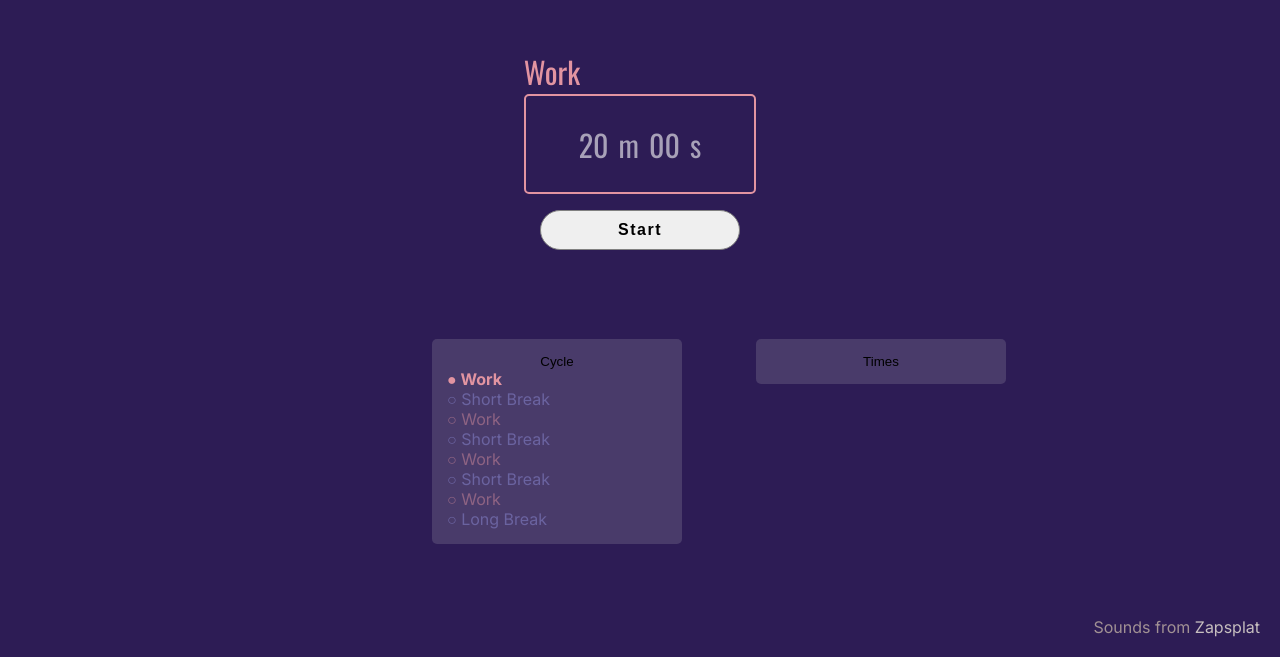
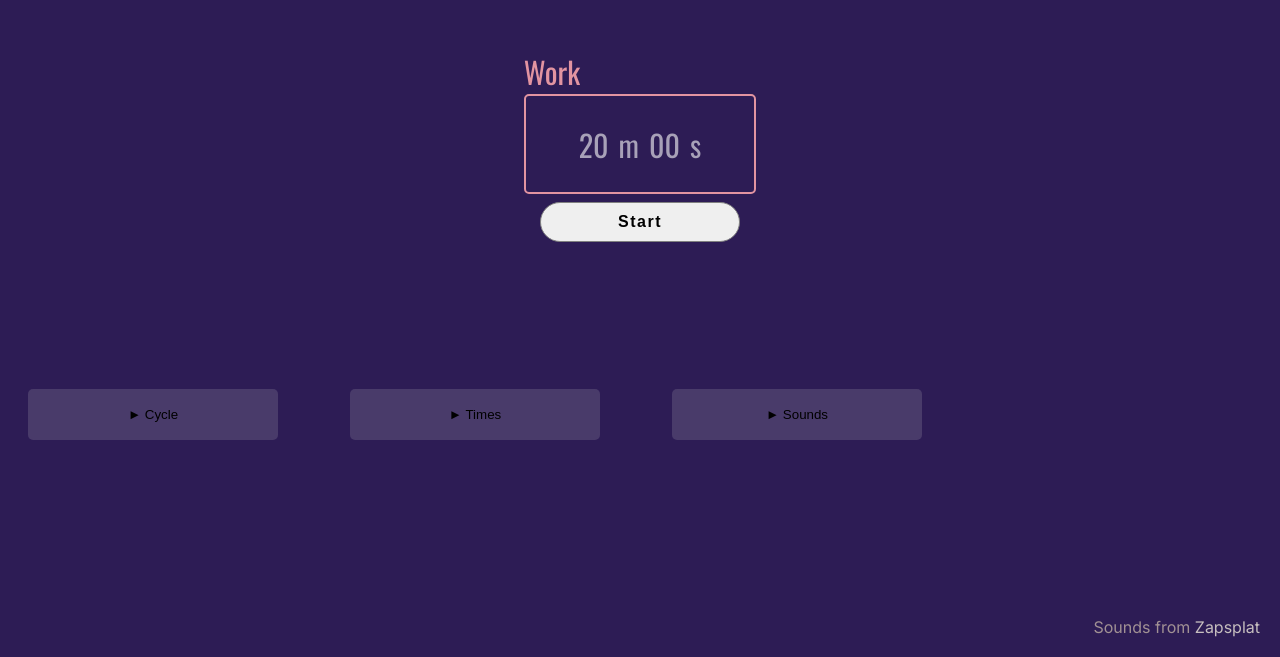
Before and after one commit to laura-mccormick/calmodoro, a Next.js app: page / in a window 1280 px wide. Shown: the part 143-800 px from the top of the page. Built offline with nearby package versions, Linux system fonts and the light colour scheme.

Commit message:
Preliminary sound options

```diff
--- a/src/app/page.module.css
+++ b/src/app/page.module.css
@@ -18,7 +18,24 @@
 .pauseButton {
   display: flex;
   justify-content: center;
-  padding-bottom: 10% !important;
+  padding-bottom: 20% !important;
+}
+
+.settingBox {
+  padding: 10px !important;
+  display: grid;
+  justify-items: center;
+}
+
+.settings {
+  background: rgb(236 235 227 / 15%);
+  border-radius: 5px;
+  width: 250px;
+  max-height: 250px;
+  height: fit-content;
+  padding: 15px;
+  margin-top: 10px;
+  display: grid;
 }
 
 .attributions {
@@ -28,16 +45,7 @@
   bottom: 20px;
   right: 20px;
 }
+
 .attributions > a {
   color: #c6bebf;
 }
-
-.settings {
-  background: rgb(236 235 227 / 15%);
-  border-radius: 5px;
-  width: 250px;
-  max-height: 250px;
-  padding: 15px;
-  margin-top: 10px;
-  display: grid;
-}
--- a/src/app/page.tsx
+++ b/src/app/page.tsx
@@ -10,6 +10,7 @@ import PauseButton from "@/input/PauseButton";
 import CycleSettings from "@/input/CycleSettings/CycleSettings";
 
 import ambienceOceanSound from "../sounds/ambienceOcean.mp3";
+import SoundSettings from "@/input/SoundSettings/SoundSettings";
 
 export default function Home() {
   const pomodoroCycle = [
@@ -77,7 +78,7 @@ export default function Home() {
 
   return (
     <main className={styles.main}>
-      <Grid container spacing={2}>
+      <Grid container spacing={1}>
         {/* Timer row */}
         <Grid item xs={12}>
           <div className={styles.timer}>
@@ -100,15 +101,14 @@ export default function Home() {
         <Grid item xs={3} />
 
         {/* Settings row */}
-        <Grid item xs={1} md={4} />
-        <Grid item xs={11} md={2}>
+
+        <Grid item xs={12} md={3} className={styles.settingBox}>
           <CycleSettings
             pomodoroCycle={pomodoroCycle}
             cycleIndex={cycleIndex}
           />
         </Grid>
-        <Grid item xs={1} md={0} />
-        <Grid item xs={11} md={2}>
+        <Grid item xs={12} md={3} className={styles.settingBox}>
           <TimeSettings
             workTimeMinutes={workTimeMinutes}
             setWorkTimeMinutes={setWorkTimeMinutes}
@@ -118,7 +118,10 @@ export default function Home() {
             setLongBreakTimeMinutes={setLongBreakTimeMinutes}
           />
         </Grid>
-        <Grid item md={4} />
+        <Grid item xs={12} md={3} className={styles.settingBox}>
+          <SoundSettings />
+        </Grid>
+        <Grid item xs={12} md={3} className={styles.settingBox} />
 
         {/* Attributions row */}
         <Grid item xs={3} />
--- a/src/input/AllowChangeButton.scss
+++ b/src/input/AllowChangeButton.scss
@@ -2,4 +2,5 @@
   background-color: unset;
   border: unset;
   cursor: pointer;
+  margin: 3px;
 }
--- a/src/input/AllowChangeButton.tsx
+++ b/src/input/AllowChangeButton.tsx
@@ -17,7 +17,7 @@ export default function AllowChangeButton({
       <input
         type="button"
         className="allowChangeButton"
-        value={label}
+        value={`${allowChange ? "▼" : "►"} ${label}`}
         onClick={() => setAllowChange(!allowChange)}
       />
     </>
--- a/src/input/CycleSettings/CycleSettings.tsx
+++ b/src/input/CycleSettings/CycleSettings.tsx
@@ -13,7 +13,7 @@ export default function CycleSettings({
   pomodoroCycle,
   cycleIndex,
 }: CycleSettingsProps) {
-  const [allowChangeCycle, setAllowChangeCycle] = useState(true);
+  const [allowChangeCycle, setAllowChangeCycle] = useState(false);
 
   return (
     <div className={styles.settings}>
--- /dev/null
+++ b/src/input/SoundSettings/SoundSettings.tsx
@@ -0,0 +1,28 @@
+import React, { useState } from "react";
+import { Mode } from "../../timer/timerUtils";
+import AllowChangeCheckbox from "../AllowChangeButton";
+import styles from "../../app/page.module.css";
+
+type SoundSettingsProps = {};
+
+export default function SoundSettings({}: SoundSettingsProps) {
+  const [allowChangeCycle, setAllowChangeCycle] = useState(false);
+
+  return (
+    <div className={styles.settings}>
+      <AllowChangeCheckbox
+        allowChange={allowChangeCycle}
+        setAllowChange={setAllowChangeCycle}
+        label={"Sounds"}
+      />
+      {allowChangeCycle && (
+        <div>
+          <label htmlFor="workSound">Work End Sound</label>
+          <select name="workSound" id="workSound">
+            <option value="bell">Bell</option>
+          </select>
+        </div>
+      )}
+    </div>
+  );
+}
--- a/src/input/TimeSettings/TimeEntry.css
+++ b/src/input/TimeSettings/TimeEntry.css
@@ -6,5 +6,8 @@
   input {
     padding: 5px;
     align-items: center;
+    border-radius: 7px;
+    border: none;
+    margin-top: 3px;
   }
 }
```
Also changed, not shown: 1 other file (tests, documents, lock files or other folders).
